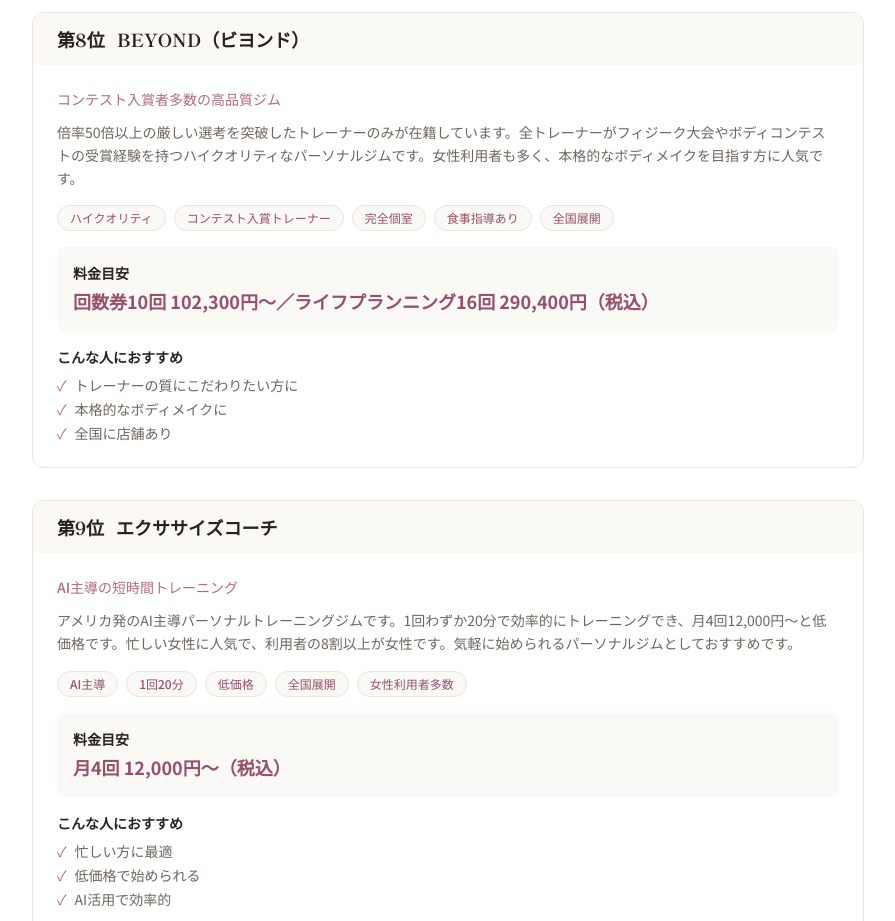
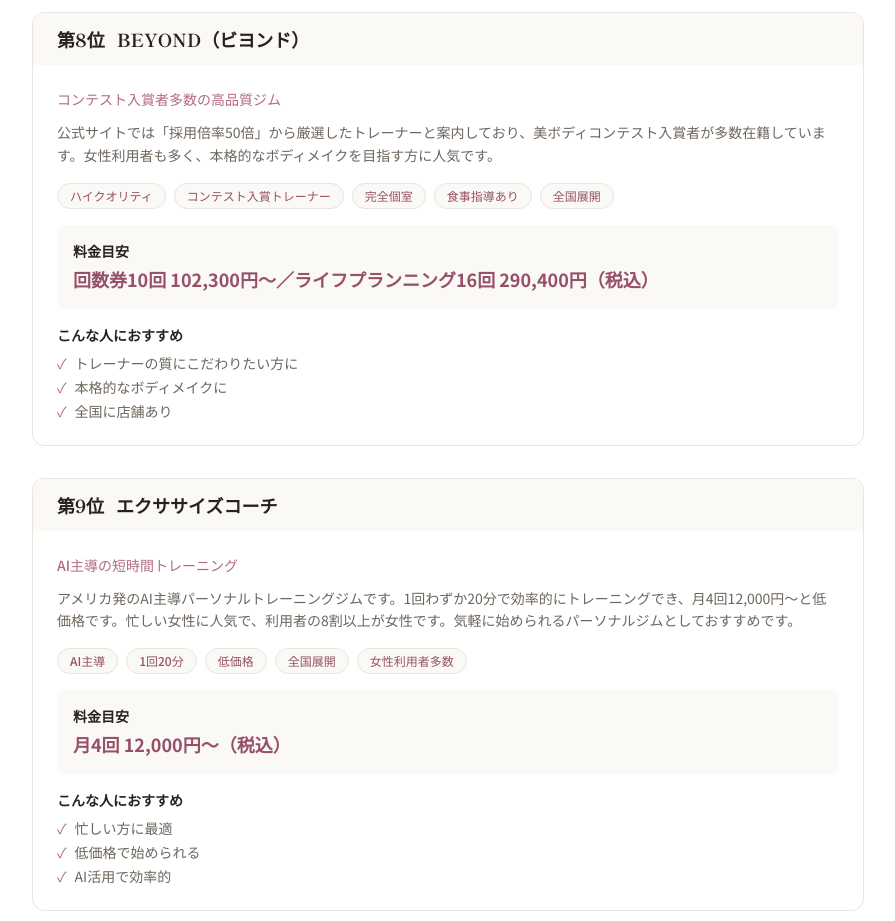
Before and after one commit to webmaster0818/g-personal-gym, a Next.js app: page /ranking in a window 1280 px wide. Shown: the part 4760-5681 px from the top of the page, without its empty margins (192-1087 px from the left). Built offline with nearby package versions, Linux system fonts and the light colour scheme.

Commit message:
ranking: BEYOND「倍率50倍以上」「全トレーナーが受賞経験」を公式表記（採用倍率50倍から厳選・美ボディコンテスト入賞者が多数在籍）に
Co-Authored-By: Claude Opus 5.5 <noreply@anthropic.com>

```diff
--- a/app/ranking/page.tsx
+++ b/app/ranking/page.tsx
@@ -92,7 +92,7 @@ const rankings = [
     tagline: 'コンテスト入賞者多数の高品質ジム',
     price: '回数券10回 102,300円〜／ライフプランニング16回 290,400円（税込）',
     features: ['ハイクオリティ', 'コンテスト入賞トレーナー', '完全個室', '食事指導あり', '全国展開'],
-    description: '倍率50倍以上の厳しい選考を突破したトレーナーのみが在籍しています。全トレーナーがフィジーク大会やボディコンテストの受賞経験を持つハイクオリティなパーソナルジムです。女性利用者も多く、本格的なボディメイクを目指す方に人気です。',
+    description: '公式サイトでは「採用倍率50倍」から厳選したトレーナーと案内しており、美ボディコンテスト入賞者が多数在籍しています。女性利用者も多く、本格的なボディメイクを目指す方に人気です。',
     points: ['トレーナーの質にこだわりたい方に', '本格的なボディメイクに', '全国に店舗あり'],
   },
   {
```
Also changed, not shown: 1 other file (tests, documents, lock files or other folders).
